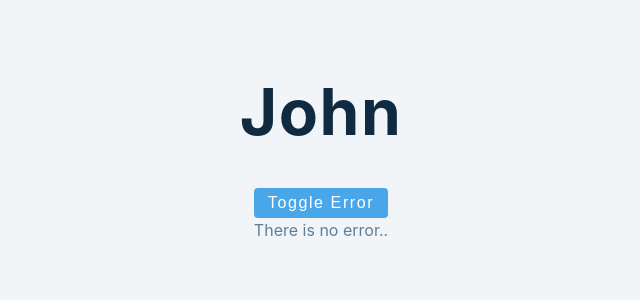
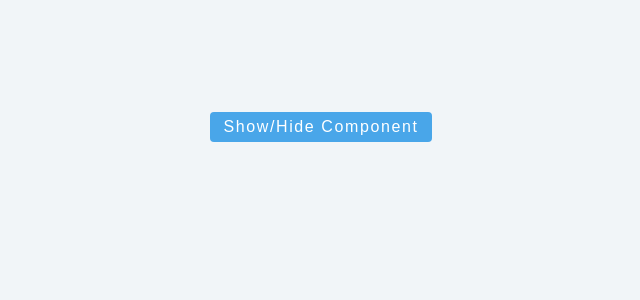
Before and after one commit to AtulHande03a/conditional-rendering-react, a React (Create React App) app: page / in a window 1280 px wide. Shown: the top 300 px of the page, without its empty margins (319-959 px from the left). Built offline with nearby package versions, Linux system fonts and the light colour scheme.

Commit message:
show or hide component using hooks

```diff
--- a/package.json
+++ b/package.json
@@ -1,5 +1,5 @@
 {
-  "name": "conditional-rendering-in-react",
+  "name": "showhide",
   "version": "1.0.0",
   "description": "",
   "keywords": [],
--- a/src/App.js
+++ b/src/App.js
@@ -1,11 +1,12 @@
 //import MultipleReturn from "./MultipleReturn";
-import ShortCircuitEvaluation from "./ShortCircuitEvaluation";
+//import ShortCircuitEvaluation from "./ShortCircuitEvaluation";
+import ShowHide from "./ShowHide";
 import "./styles.css";
 
 export default function App() {
   return (
     <div className="container">
-      <ShortCircuitEvaluation />
+      <ShowHide />
     </div>
   );
 }
--- /dev/null
+++ b/src/ShowHide.js
@@ -0,0 +1,39 @@
+import { useEffect, useState } from "react";
+
+const ShowHide = () => {
+  const [show, setShow] = useState(false);
+
+  return (
+    <>
+      <button className="btn" onClick={() => setShow(!show)}>
+        show/hide component
+      </button>
+      {show && <Item />}
+    </>
+  );
+};
+
+const Item = () => {
+  const [size, setSize] = useState(window.innerWidth);
+
+  const checkSize = () => {
+    setSize(window.innerWidth);
+  };
+
+  useEffect(() => {
+    window.addEventListener("resize", checkSize);
+
+    return () => {
+      window.removeEventListener("resize", checkSize);
+    };
+  }, []);
+
+  return (
+    <>
+      <h2>Window</h2>
+      <h3>{size}px </h3>
+    </>
+  );
+};
+
+export default ShowHide;
```
